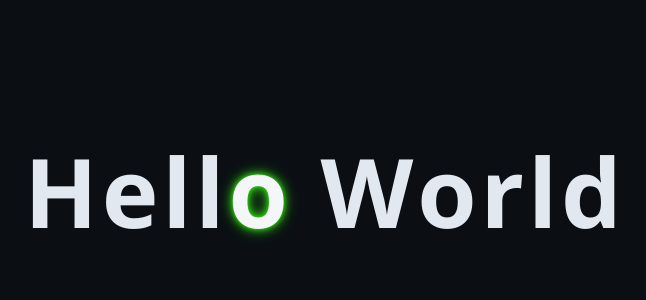
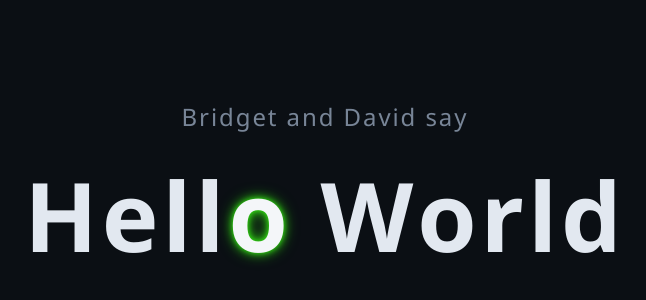
Before and after one commit to davelee001/hello_world, a plain HTML site: page web/index.html in a window 1280 px wide. Shown: the part 210-510 px from the top of the page, without its empty margins (315-961 px from the left). Drawn offline with Linux system fonts and the light colour scheme.

Commit message:
Complete hello world project with glow animation and authors

```diff
--- a/web/index.html
+++ b/web/index.html
@@ -6,7 +6,10 @@
     <link rel="stylesheet" href="styles.css" />
   </head>
   <body>
-    <h1 id="title">Hello World</h1>
+    <div class="container">
+      <p class="subtitle">Bridget and David say</p>
+      <h1 id="title">Hello World</h1>
+    </div>
     <script src="script.js" defer></script>
   </body>
 </html>
--- a/web/styles.css
+++ b/web/styles.css
@@ -16,11 +16,25 @@ body {
   font-family: Segoe UI, system-ui, Roboto, sans-serif;
 }
 
+.container {
+  text-align: center;
+}
+
+.subtitle {
+  font-size: clamp(14px, 2.5vw, 24px);
+  color: #94a3b8;
+  margin: 0 0 16px 0;
+  font-weight: 300;
+  letter-spacing: 0.08em;
+  opacity: 0.8;
+}
+
 #title {
   font-size: clamp(32px, 8vw, 96px);
   font-weight: 800;
   letter-spacing: 0.04em;
   white-space: pre;
+  margin: 0;
 }
 
 #title span {
```
